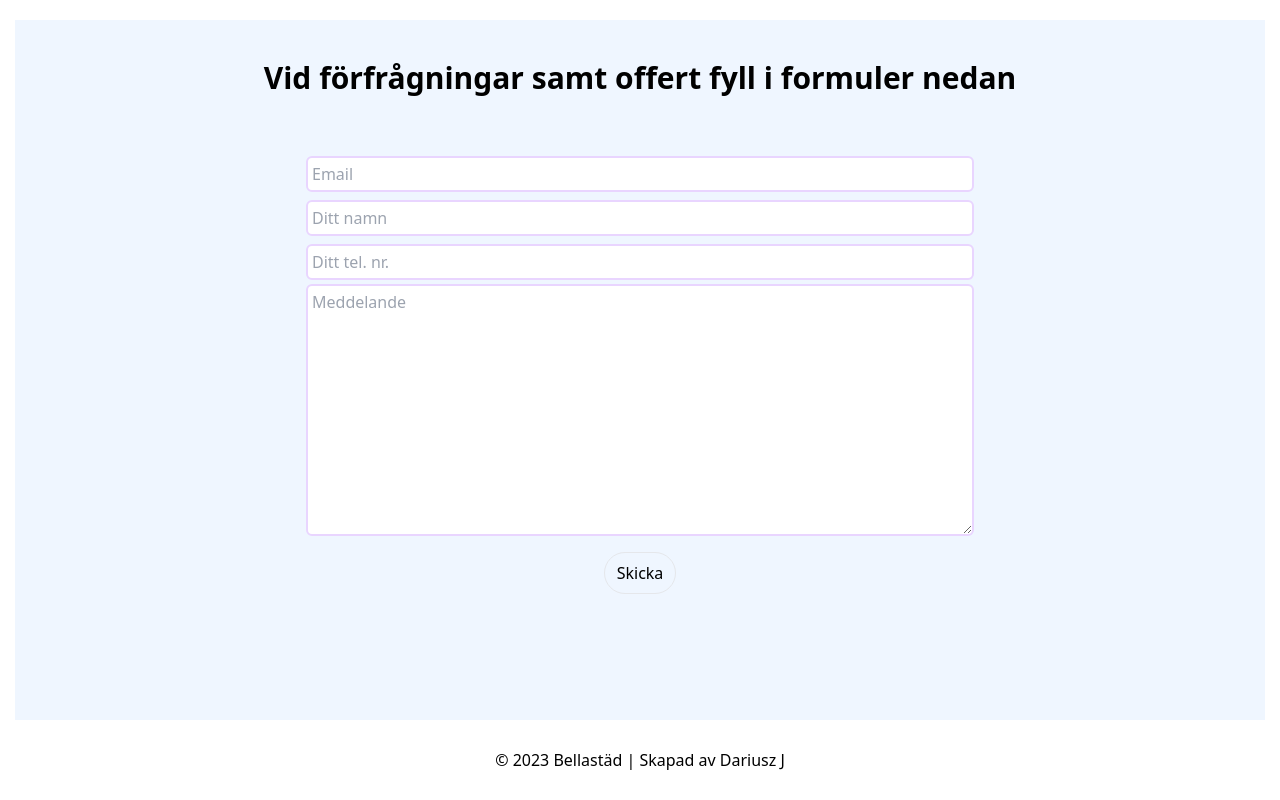
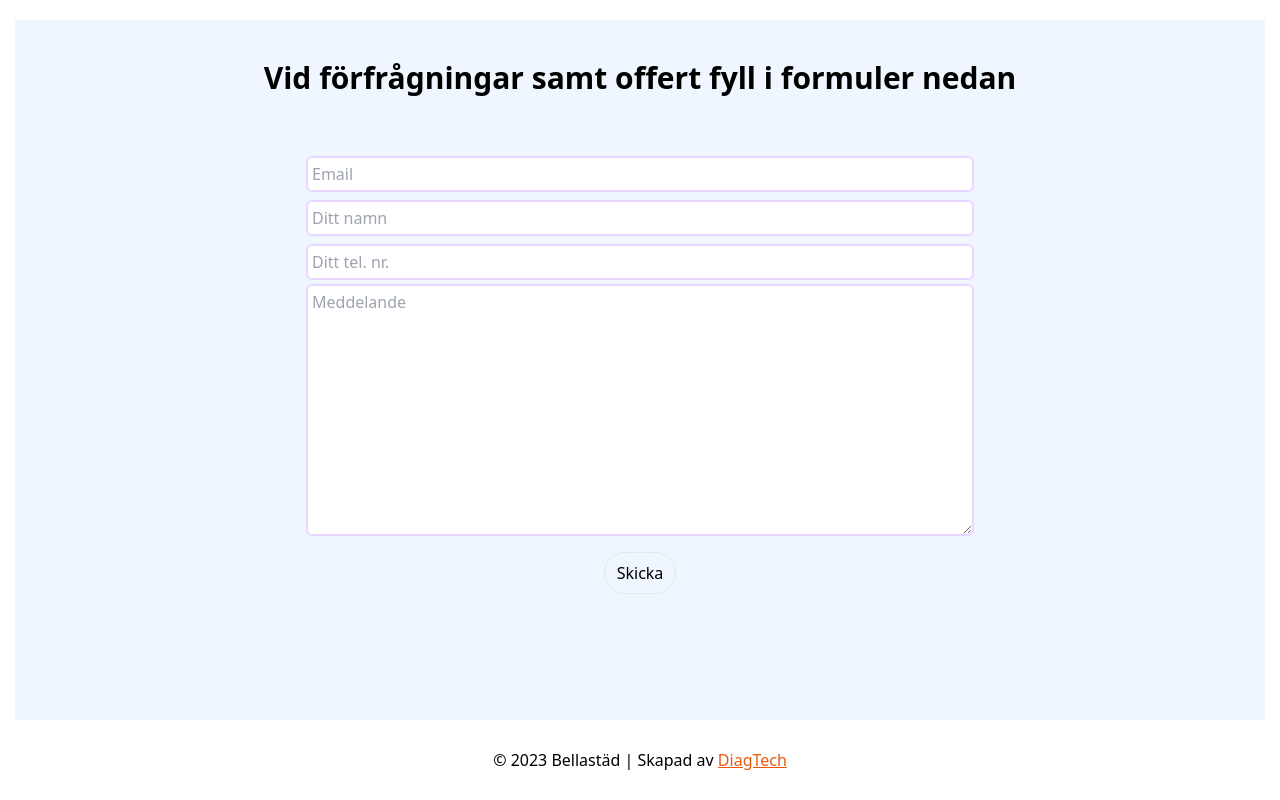
Before and after one commit to DJendryczka/bella-react, a React (Create React App) app: page / in a window 1280 px wide. Shown: the part 2416-3216 px from the top of the page. Built offline with nearby package versions, Linux system fonts and the light colour scheme.

Commit message:
Added link to Diagtech

```diff
--- a/src/components/Footer.jsx
+++ b/src/components/Footer.jsx
@@ -3,7 +3,7 @@ import React from 'react'
 const Footer = () => {
   return (
     <div className=' w-full h-[10vh] flex justify-center items-center'>
-        <p>&copy; 2023 Bellastäd | Skapad av Dariusz J</p>
+        <p>&copy; 2023 Bellastäd | Skapad av <a href="https://diagtech.se" className=' underline text-orange-600'>DiagTech</a></p>
     </div>
   )
 }
--- a/src/components/Navbar.jsx
+++ b/src/components/Navbar.jsx
@@ -15,7 +15,7 @@ const Navbar = () => {
 
   return (
     <div className="   w-full flex justify-between p-4 items-center fixed top-0 z-30">
-      <div className=" w-[150px]"><img src={ Logo} alt='Nella Städs Logo' /></div>
+      <div className=" w-[150px] hidden md:block"><img src={ Logo} alt='Bella Städs Logo' /></div>
       {/* <h1 className=" text-orange-400 font-bold  text-2xl  z-20 hidden 2xl:inline">BellaStäd</h1> */}
       <RiMenuUnfoldLine
         size={35}
```
